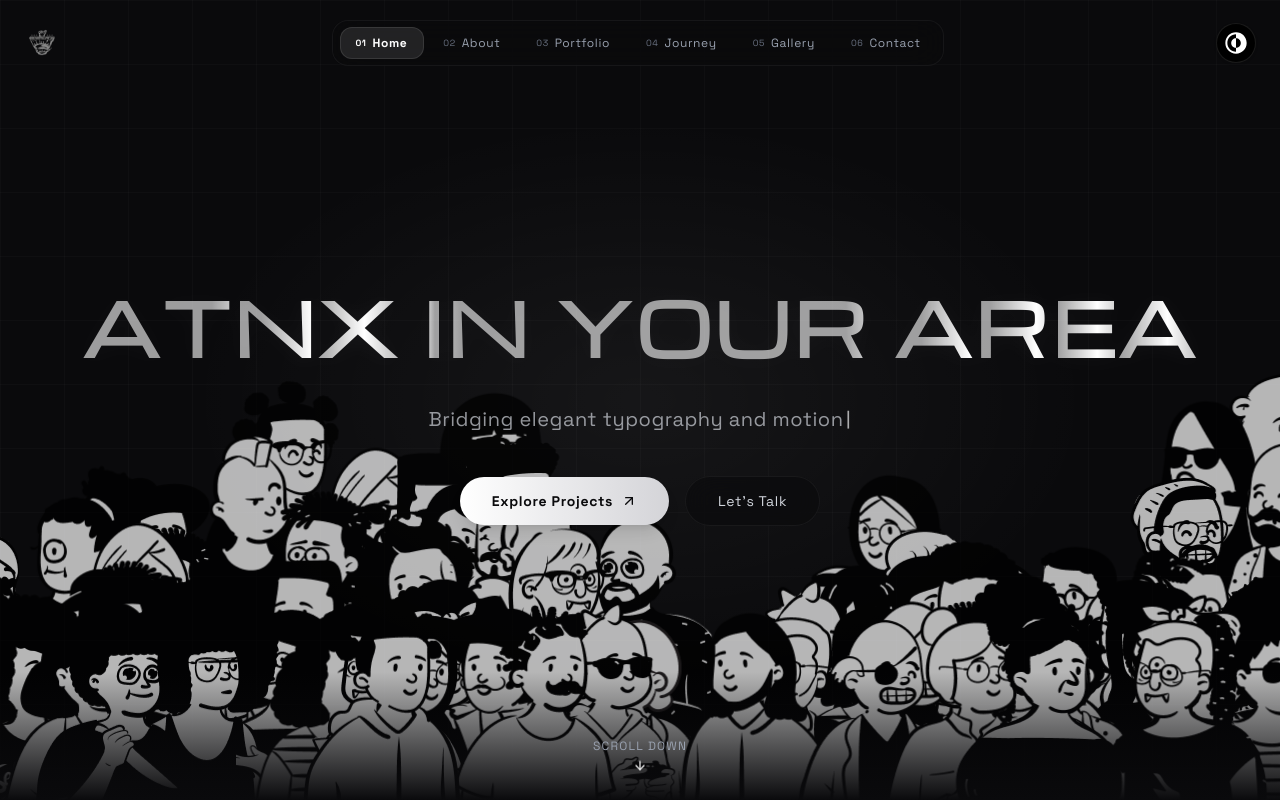
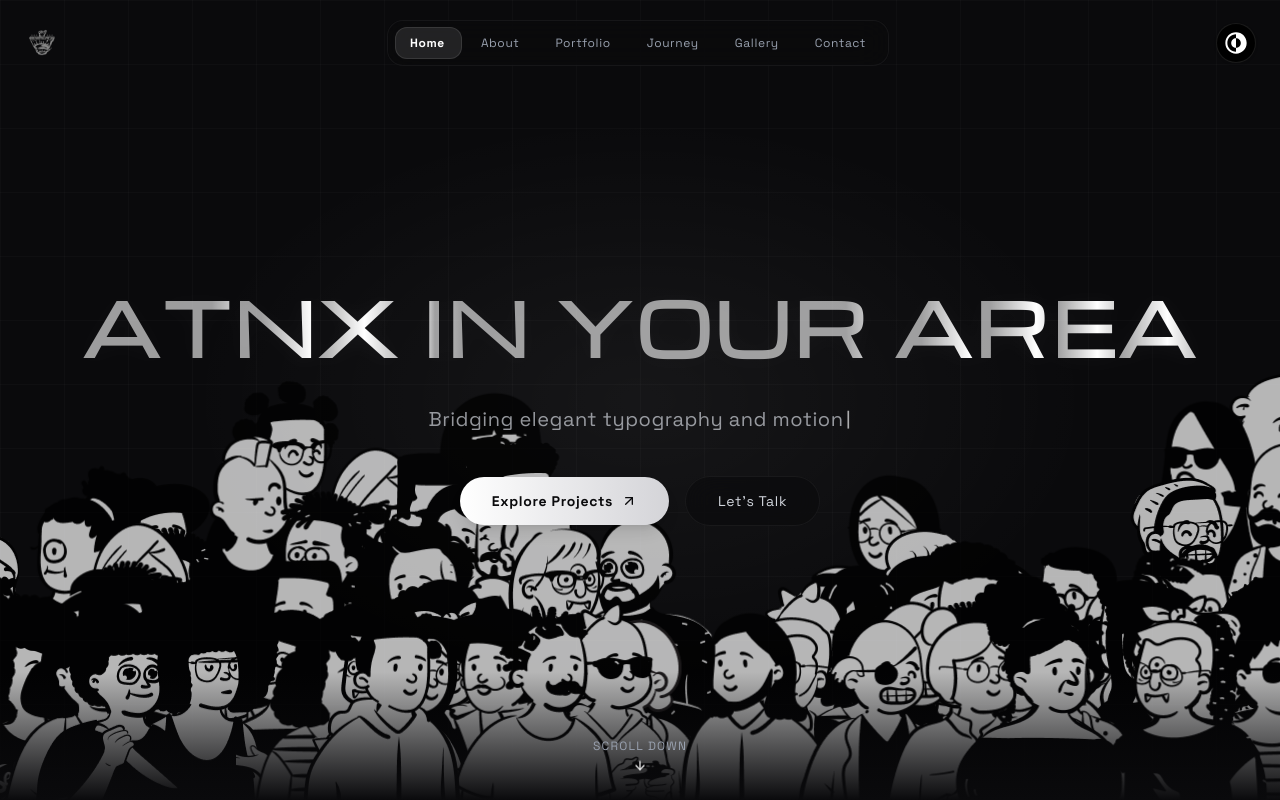
Before and after one commit to fathurrach/portofolio-atnx, a React (Vite) app: page / in a window 1280 px wide. Shown: the top 800 px of the page. Built offline with nearby package versions, Linux system fonts and the light colour scheme.

Commit message:
style: remove numbered prefixes from navbar links

```diff
--- a/src/components/Navbar.tsx
+++ b/src/components/Navbar.tsx
@@ -21,12 +21,12 @@ const Navbar = ({ theme, toggleTheme }: NavbarProps) => {
   const hamburgerRef = useRef<HTMLButtonElement>(null);
 
   const navLinks = [
-    { name: "Home", href: "#home", num: "01" },
-    { name: "About", href: "#about", num: "02" },
-    { name: "Portfolio", href: "#portfolio", num: "03" },
-    { name: "Journey", href: "#journey", num: "04" },
-    { name: "Gallery", href: "#photography", num: "05" },
-    { name: "Contact", href: "#contact", num: "06" },
+    { name: "Home", href: "#home" },
+    { name: "About", href: "#about" },
+    { name: "Portfolio", href: "#portfolio" },
+    { name: "Journey", href: "#journey" },
+    { name: "Gallery", href: "#photography" },
+    { name: "Contact", href: "#contact" },
   ];
 
   // Move pill indicator to the active link
@@ -224,21 +224,12 @@ const Navbar = ({ theme, toggleTheme }: NavbarProps) => {
                   data-section={id}
                   onMouseMove={handleLinkMouseMove}
                   onMouseLeave={handleLinkMouseLeave}
-                  className={`nav-link relative z-10 flex items-center gap-1.5 py-2 px-4 rounded-xl font-mono text-xs tracking-wider transition-all duration-300 interactive opacity-0 ${
+                  className={`nav-link relative z-10 py-2 px-4 rounded-xl font-mono text-xs tracking-wider transition-all duration-300 interactive opacity-0 ${
                     isActive
                       ? "text-brand-primary font-bold"
                       : "text-slate-600 dark:text-gray-400 hover:text-brand-primary"
                   }`}
                 >
-                  <span
-                    className={`text-[9px] font-mono transition-colors duration-300 ${
-                      isActive
-                        ? "text-brand-primary"
-                        : "text-slate-400 dark:text-gray-500"
-                    }`}
-                  >
-                    {link.num}
-                  </span>
                   {link.name}
                 </a>
               );
@@ -306,19 +297,8 @@ const Navbar = ({ theme, toggleTheme }: NavbarProps) => {
                 key={link.name}
                 href={link.href}
                 onClick={() => setIsOpen(false)}
-                className={`mobile-link flex items-center gap-4 py-4 border-b border-black/5 dark:border-white/5 transition-all duration-300 group ${
-                  isActive ? "" : ""
-                }`}
+                className={`mobile-link flex items-center gap-4 py-4 border-b border-black/5 dark:border-white/5 transition-all duration-300 group`}
               >
-                <span
-                  className={`font-mono text-xs tracking-widest transition-colors duration-300 w-8 ${
-                    isActive
-                      ? "text-brand-primary"
-                      : "text-slate-400 dark:text-gray-600 group-hover:text-brand-primary"
-                  }`}
-                >
-                  {link.num}
-                </span>
                 <span
                   className={`font-heading text-2xl md:text-3xl tracking-wide transition-all duration-300 ${
                     isActive
```
